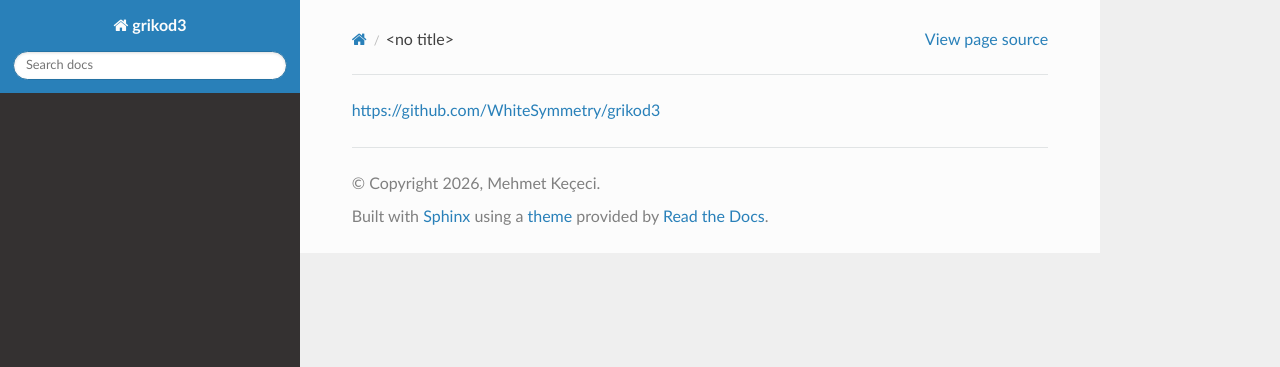
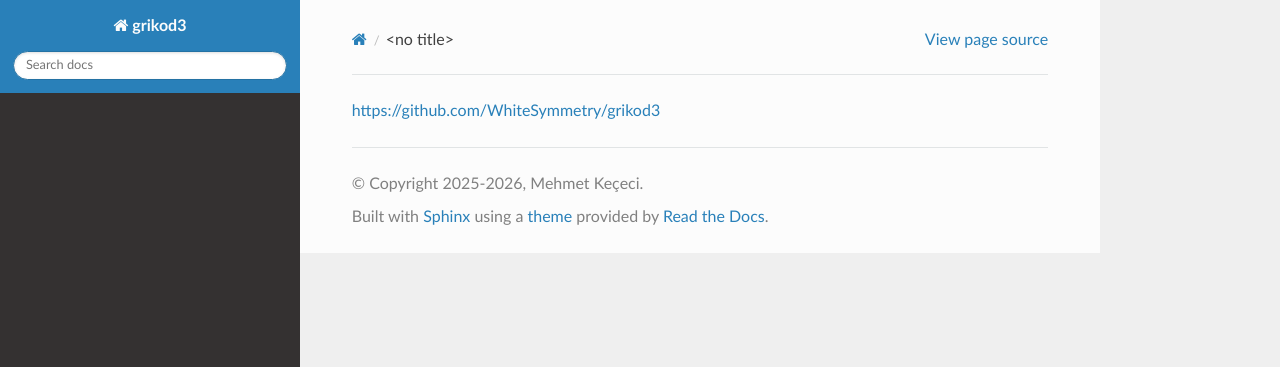
Before and after one commit to WhiteSymmetry/grikod3, a Sphinx documentation site: the page built from docs/index.rst, in a window 1280 px wide. Shown: the top 367 px of the page. Built offline with Sphinx 7.4.7 and the Read the Docs theme 3.1.0, drawn with Linux system fonts in a browser that asks for light colours; part of the change alters nothing that is shown.

Commit message:
Revise conf.py for Sphinx documentation setup
Updated Sphinx configuration to include dynamic versioning from the project module.

```diff
--- a/docs/conf.py
+++ b/docs/conf.py
@@ -1,13 +1,26 @@
-# Project Information
+# Configuration file for the Sphinx documentation builder.
+import os
+import sys
+
+# Proje kök dizinini Python yoluna ekle (kececilayout'u bulmak için)
+sys.path.insert(0, os.path.abspath('..'))
+
+# Proje Bilgileri
 project = 'grikod3'
+copyright = '2025-2026, Mehmet Keçeci'
 author = 'Mehmet Keçeci'
-copyright = '2026, Mehmet Keçeci'
 
-# Version Management
-# from setuptools_scm import get_version
-# version = get_version(root='..', relative_to=__file__)
-version = '0.1.0'  # Replace with your actual version number
-release = version
+# Sürüm Bilgisi (setuptools_scm kullanmıyorsanız sabit olarak tanımlayın)
+# Gerçek sürümü modülden al (eğer mümkünse)
+try:
+    from grikod3 import __version__
+    version = __version__
+    release = __version__
+except (ImportError, AttributeError) as e:
+    print(f"Warning: Could not import __version__ from grikod3: {e}")
+    # Varsayılan değerler korunur
+# version = '0.1.2'  # Geliştirme sürümü
+# release = '0.1.2'  # Yayın sürümü
 
 # General Configuration
 master_doc = 'index'
```
